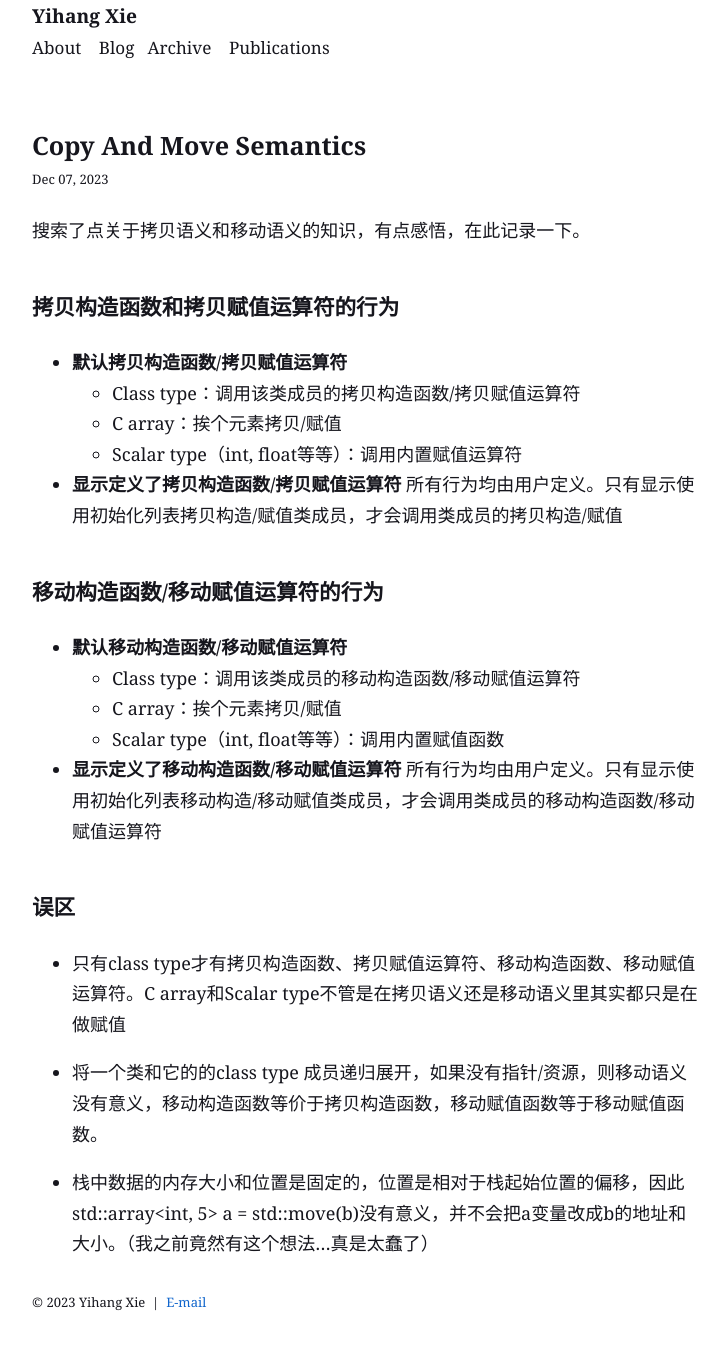
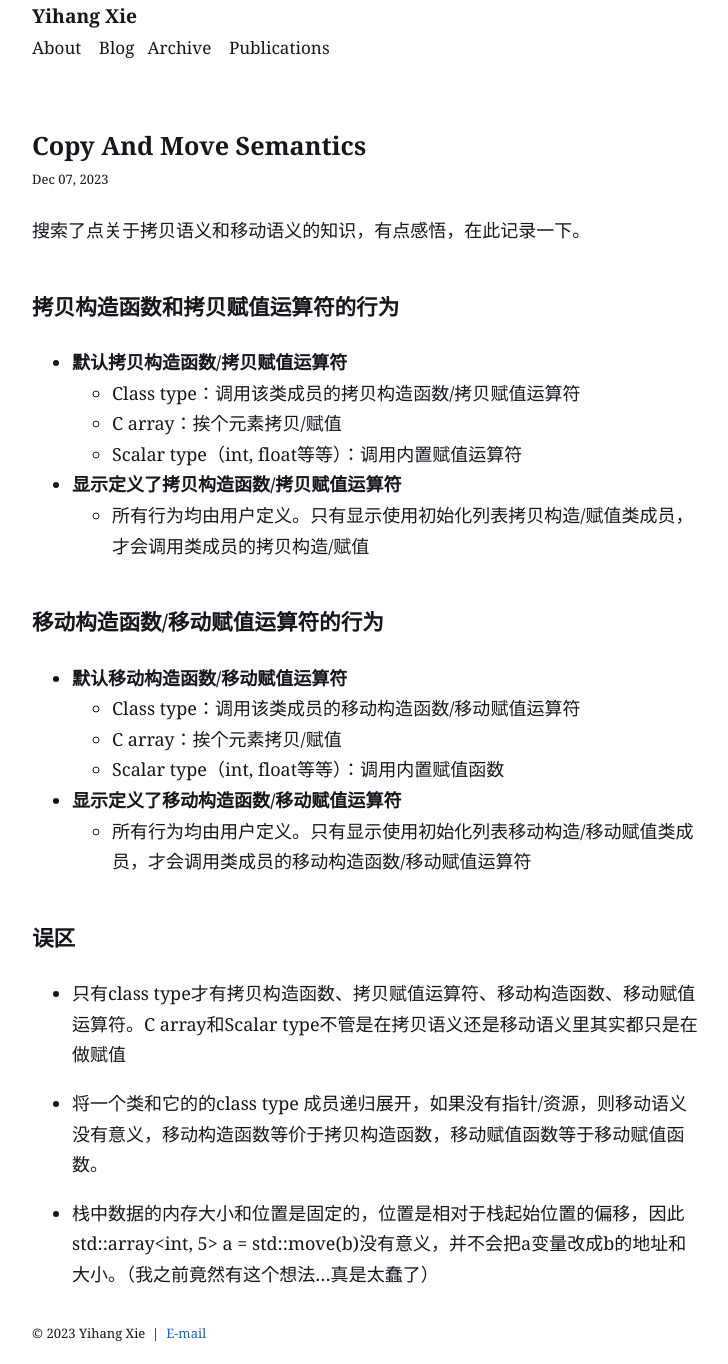
Before and after one commit to XieYHccc/XieYHccc.github.io, a Jekyll site: the page built from _posts/2023-12-07-Copy-And-Move-Semantics.md, in a window 1280 px wide. Shown: the whole page, without its empty margins (275-1003 px from the left). Built offline with Jekyll 4.4.1, drawn with Linux system fonts in a browser that asks for light colours; some web fonts are replaced; before the commit the page ends 1333 px from its top, so only the background shows below that.

Commit message:
2023-12-07

```diff
--- a/_posts/2023-12-07-Copy-And-Move-Semantics.md
+++ b/_posts/2023-12-07-Copy-And-Move-Semantics.md
@@ -8,7 +8,8 @@
   * Scalar type（int, float等等）：调用内置赋值运算符
 
 * **显示定义了拷贝构造函数/拷贝赋值运算符**
-  所有行为均由用户定义。只有显示使用初始化列表拷贝构造/赋值类成员，才会调用类成员的拷贝构造/赋值
+  * 所有行为均由用户定义。只有显示使用初始化列表拷贝构造/赋值类成员，才会调用类成员的拷贝构造/赋值
+
 
 ## 移动构造函数/移动赋值运算符的行为
 
@@ -18,7 +19,8 @@
   * Scalar type（int, float等等）：调用内置赋值函数
 
 * **显示定义了移动构造函数/移动赋值运算符**
-  所有行为均由用户定义。只有显示使用初始化列表移动构造/移动赋值类成员，才会调用类成员的移动构造函数/移动赋值运算符
+  * 所有行为均由用户定义。只有显示使用初始化列表移动构造/移动赋值类成员，才会调用类成员的移动构造函数/移动赋值运算符
+
 
 ## 误区
 
```
